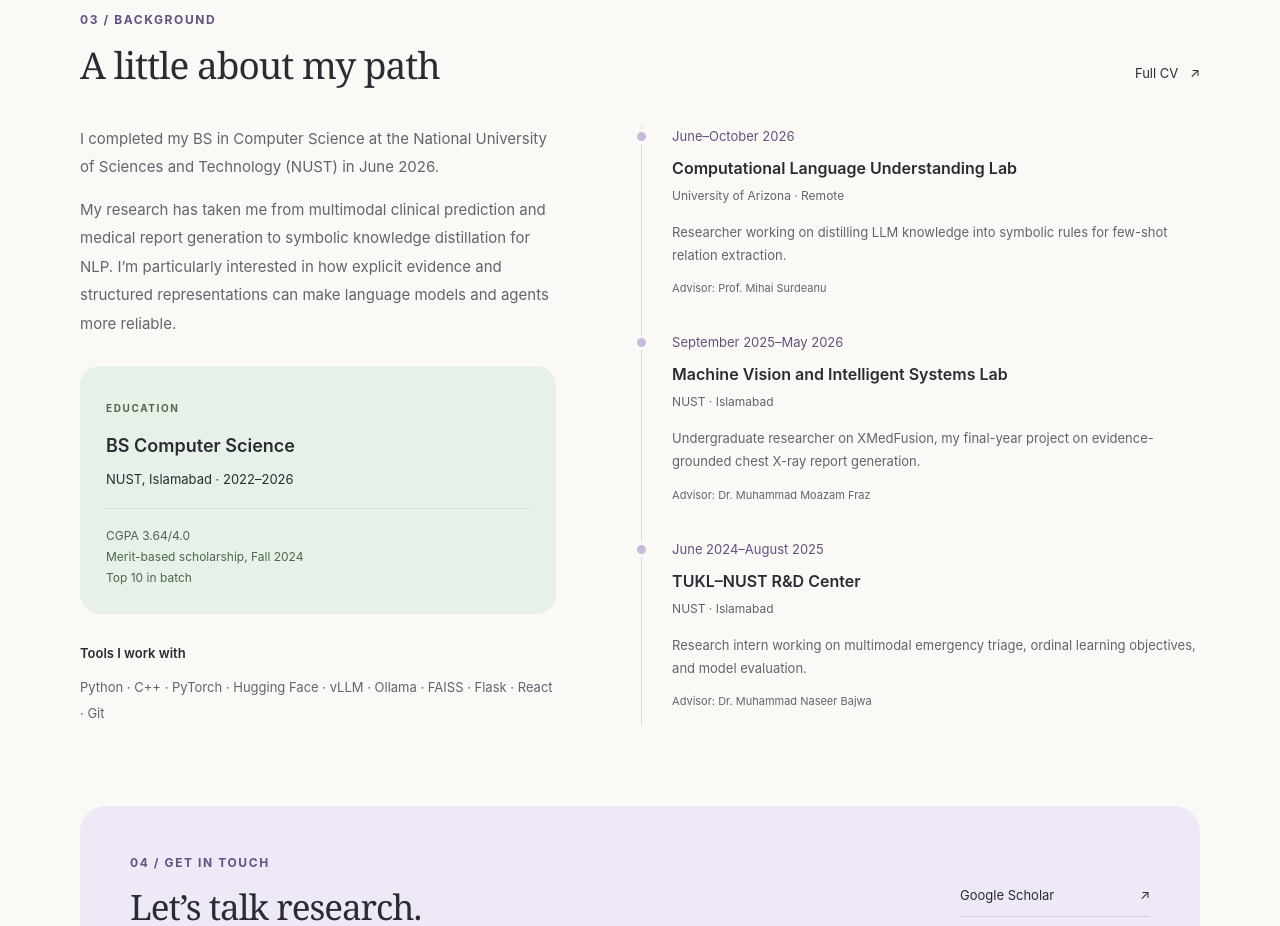
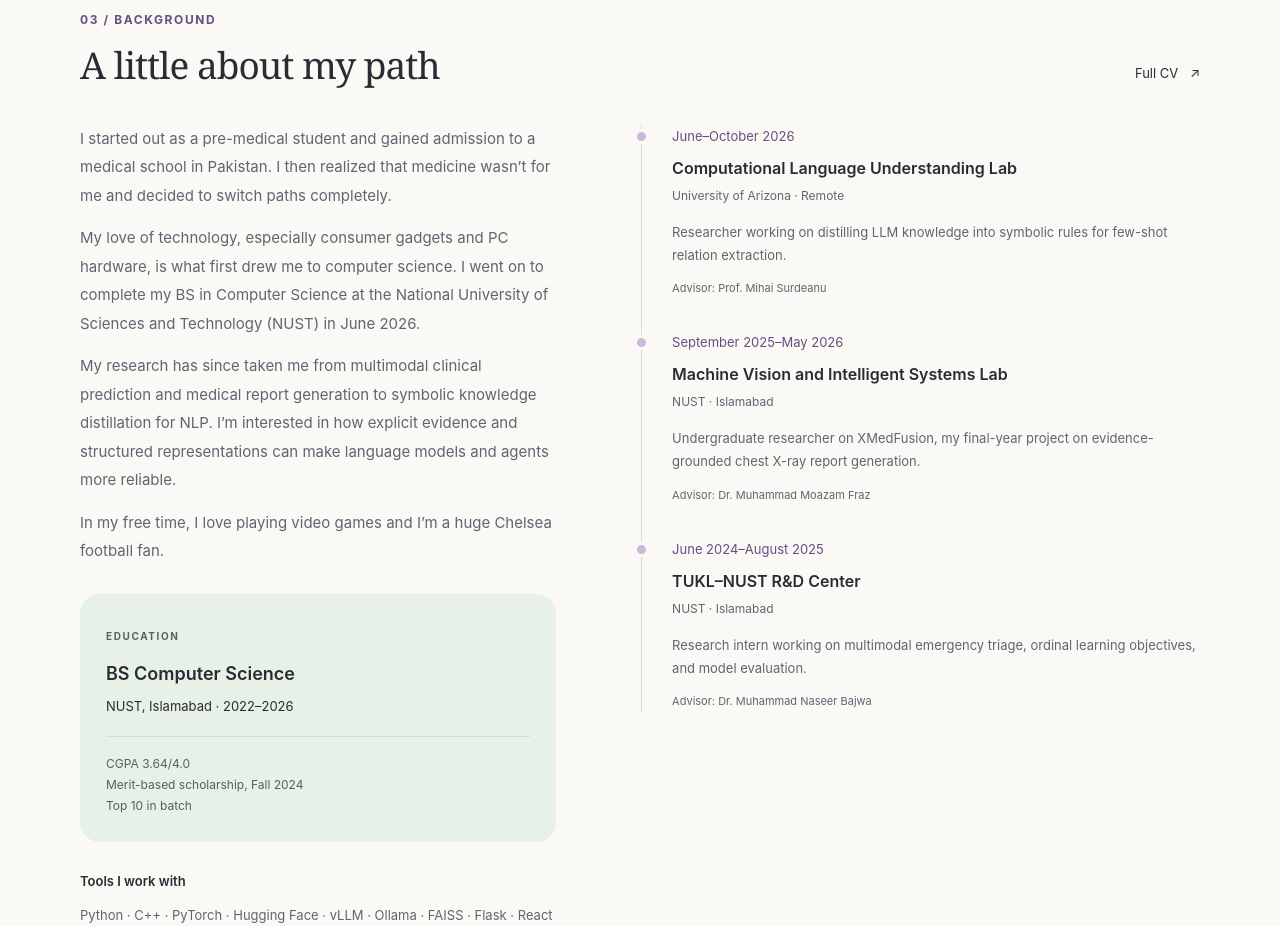
Before and after one commit to hamzariaz970/hamzariaz970.github.io, a plain HTML site: page index.html in a window 1280 px wide. Shown: the part 3920-4846 px from the top of the page. Drawn offline with Linux system fonts and the light colour scheme.

Commit message:
Add personal background and interests

```diff
--- a/index.html
+++ b/index.html
@@ -161,8 +161,10 @@
       <div class="section-heading"><div><p class="eyebrow section-number">03 / Background</p><h2 id="background-title">A little about my path</h2></div><a class="text-link" href="assets/Hamza_Riaz_CV.pdf" target="_blank" rel="noopener">Full CV <span aria-hidden="true">↗</span><span class="sr-only"> (PDF, opens in a new tab)</span></a></div>
       <div class="background-grid">
         <div class="about-column">
-          <p>I completed my BS in Computer Science at the National University of Sciences and Technology (NUST) in June 2026.</p>
-          <p>My research has taken me from multimodal clinical prediction and medical report generation to symbolic knowledge distillation for NLP. I’m particularly interested in how explicit evidence and structured representations can make language models and agents more reliable.</p>
+          <p>I started out as a pre-medical student and gained admission to a medical school in Pakistan. I then realized that medicine wasn’t for me and decided to switch paths completely.</p>
+          <p>My love of technology, especially consumer gadgets and PC hardware, is what first drew me to computer science. I went on to complete my BS in Computer Science at the National University of Sciences and Technology (NUST) in June 2026.</p>
+          <p>My research has since taken me from multimodal clinical prediction and medical report generation to symbolic knowledge distillation for NLP. I’m interested in how explicit evidence and structured representations can make language models and agents more reliable.</p>
+          <p>In my free time, I love playing video games and I’m a huge Chelsea football fan.</p>
           <div class="education-card"><span class="eyebrow">Education</span><h3>BS Computer Science</h3><p>NUST, Islamabad · 2022–2026</p><p class="education-detail">CGPA 3.64/4.0<br>Merit-based scholarship, Fall 2024<br>Top 10 in batch</p></div>
           <div class="tools"><h3>Tools I work with</h3><p>Python · C++ · PyTorch · Hugging Face · vLLM · Ollama · FAISS · Flask · React · Git</p></div>
         </div>
--- a/styles.css
+++ b/styles.css
@@ -139,7 +139,7 @@ details p { margin-top: 12px; font-size: 14px; color: var(--muted); max-width: 9
 .tools { margin-top: 28px; }
 .tools h3 { font-size: 13px; font-weight: 600; }
 .tools p { font-size: 13px; color: var(--muted); margin-top: 9px; line-height: 2; }
-.timeline { list-style: none; padding: 0 0 0 24px; margin: 0; border-left: 1px solid #dcd6e5; }
+.timeline { list-style: none; padding: 0 0 0 24px; margin: 0; border-left: 1px solid #dcd6e5; align-self: start; }
 .timeline li { position: relative; padding: 0 0 32px 6px; }
 .timeline li:last-child { padding-bottom: 0; }
 .timeline li::before { content: ""; position: absolute; width: 9px; height: 9px; background: #c9badb; border: 3px solid var(--paper); box-sizing: content-box; border-radius: 50%; left: -32px; top: 4px; }
```
